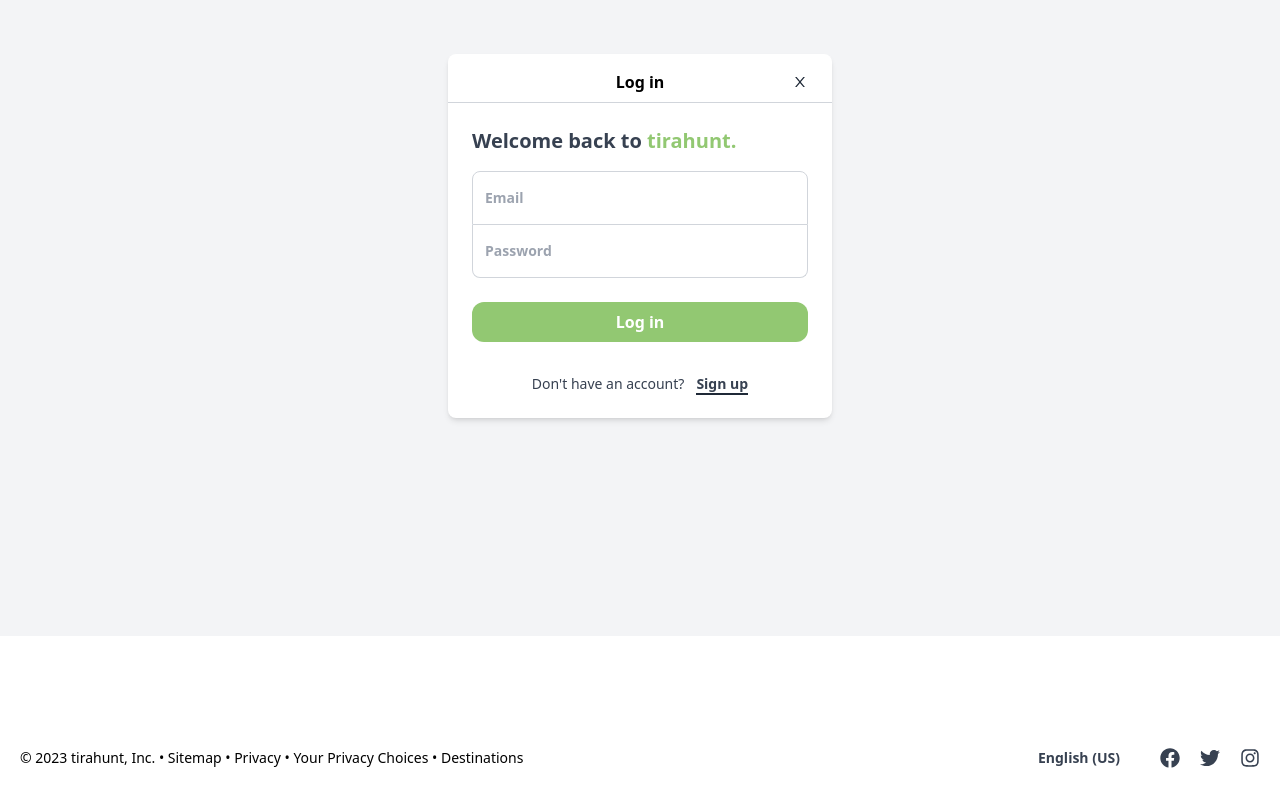
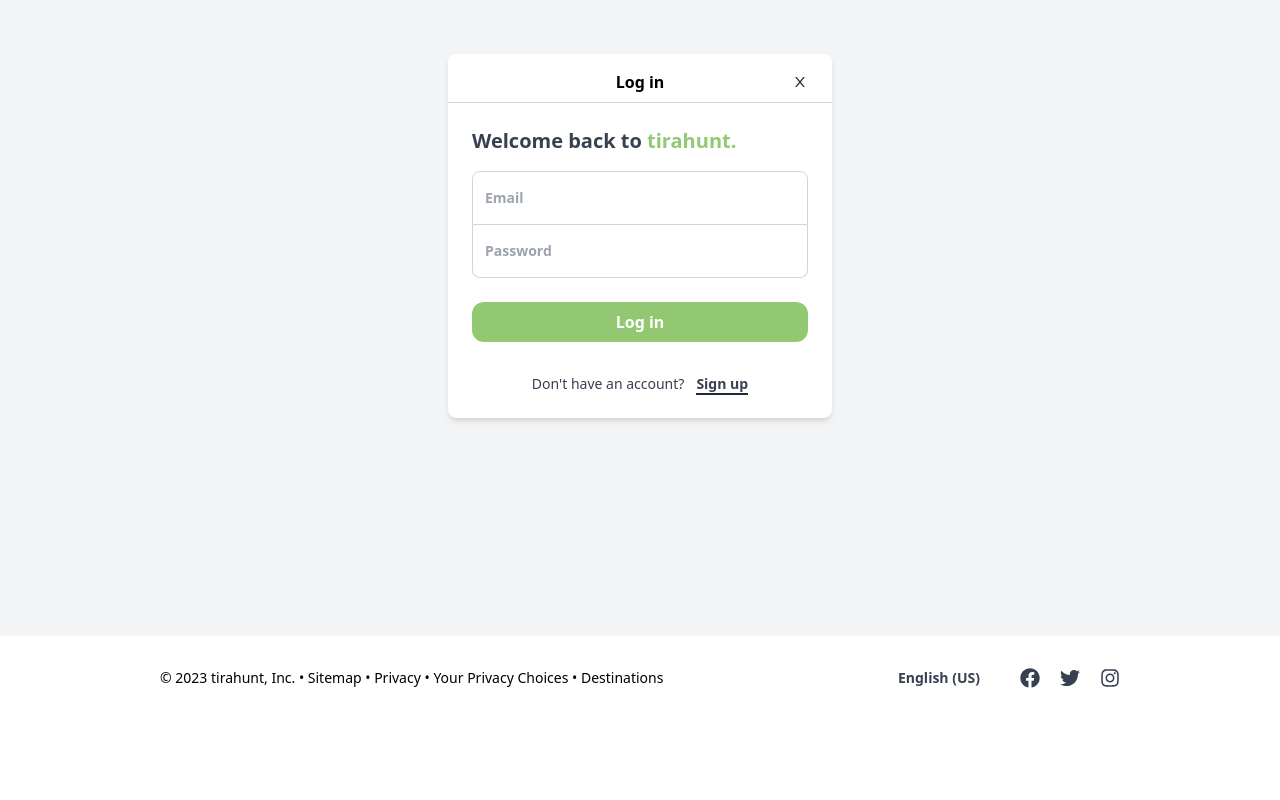
Before and after one commit to rjlb87/tirahunt, a React (Vite) app in the folder frontend/: page / in a window 1280 px wide. Shown: the part 2114-2914 px from the top of the page. After the commit the page ends 2834 px from the top, so only its background shows below. Built offline with nearby package versions, Linux system fonts and the light colour scheme.

Commit message:
fix: footer to px-40 py-0 mt-0

```diff
--- a/frontend/src/common/Footer.jsx
+++ b/frontend/src/common/Footer.jsx
@@ -3,7 +3,7 @@
 
 function Footer() {
   return (
-    <div className="flex flex-col h-20 w-full py-10 px-5 mt-10 bg-white text-gray-500 font-poppins">
+    <div className="flex flex-col h-20 w-full px-40 py-0 mt-0 bg-white text-gray-500 font-poppins">
       <div className="flex justify-between">
         <ul className="flex flex-row gap-5 text-black mt-0 py-8">
           <li className="text-sm">
```
Also changed, not shown: frontend/src/common/Routes.jsx (added).
